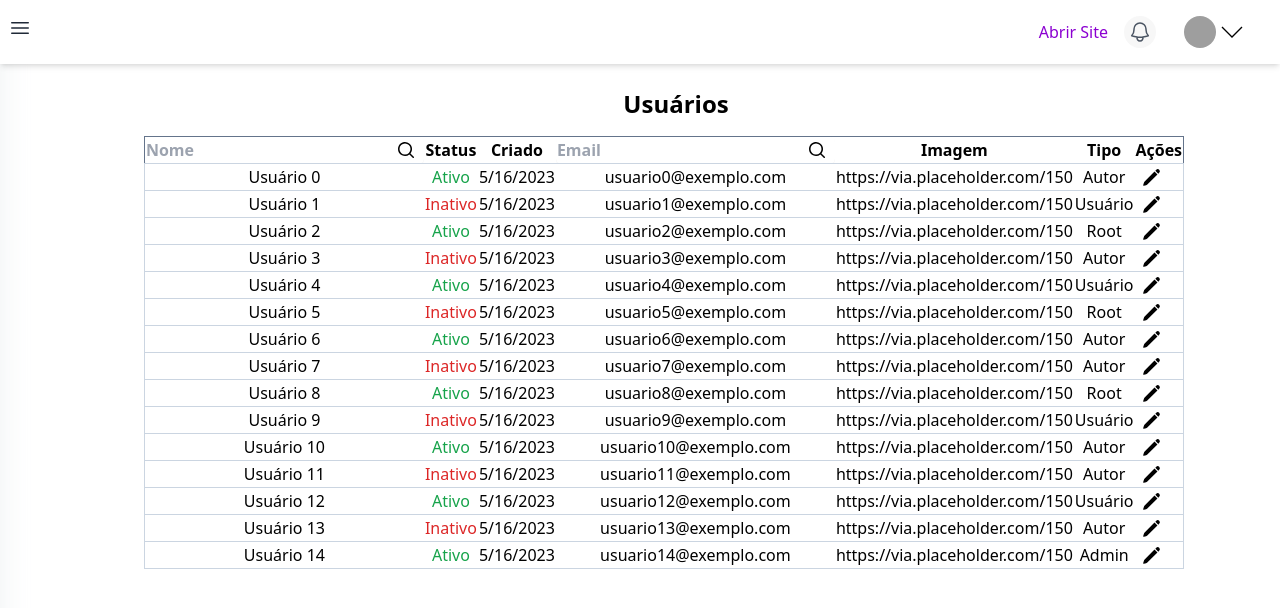
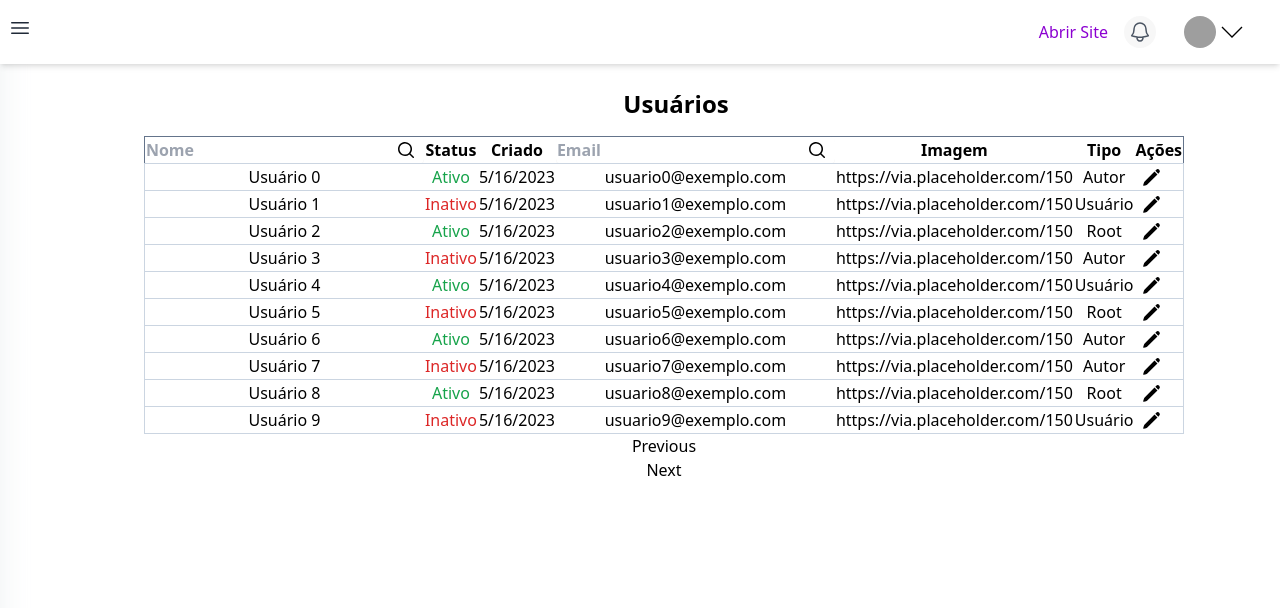
Before and after one commit to bioneoficial/vigilant-octo-succotash, a Next.js app: page /dashboard/usuarios in a window 1280 px wide. Shown: the top 608 px of the page. Built offline with nearby package versions, Linux system fonts and the light colour scheme; grey boxes are pictures that could not be loaded.

Commit message:
paginations logic

```diff
--- a/src/components/organisms/Users/Users.tsx
+++ b/src/components/organisms/Users/Users.tsx
@@ -19,8 +19,10 @@ const initialUsers: user[] = Array.from({ length: 15 }, (_, i) => ({
 export default function Users(): JSX.Element {
   const [searchTermName, setSearchTermName] = useState<string>("");
   const [searchTermEmail, setSearchTermEmail] = useState<string>("");
+  const [users, setUsers] = useState<user[]>(initialUsers);
 
-  const [users, setUsers] = useState<user[]>(initialUsers);
+  const [currentPage, setCurrentPage] = useState<number>(1);
+  const itemsPerPage = 10;
 
   useEffect(() => {
     const results = initialUsers.filter(
@@ -31,6 +33,24 @@ export default function Users(): JSX.Element {
 
     setUsers(results);
   }, [searchTermName, searchTermEmail]);
+
+  const lastItemIndex = currentPage * itemsPerPage;
+  const firstItemIndex = lastItemIndex - itemsPerPage;
+  const currentUsers = users.slice(firstItemIndex, lastItemIndex);
+
+  const totalPages = Math.ceil(users.length / itemsPerPage);
+
+  const handleClickNext = (): void => {
+    if (currentPage < totalPages) {
+      setCurrentPage((prevPage) => prevPage + 1);
+    }
+  };
+
+  const handleClickPrev = (): void => {
+    if (currentPage > 1) {
+      setCurrentPage((prevPage) => prevPage - 1);
+    }
+  };
 
   return (
     <div className="ml-6 flex flex-col justify-center items-center w-full">
@@ -81,11 +101,13 @@ export default function Users(): JSX.Element {
           </tr>
         </thead>
         <tbody>
-          {users.map((user) => (
+          {currentUsers.map((user) => (
             <UserItem key={user.id} {...user} />
           ))}
         </tbody>
       </table>
+      <button onClick={handleClickPrev}>Previous</button>
+      <button onClick={handleClickNext}>Next</button>
     </div>
   );
 }
```
